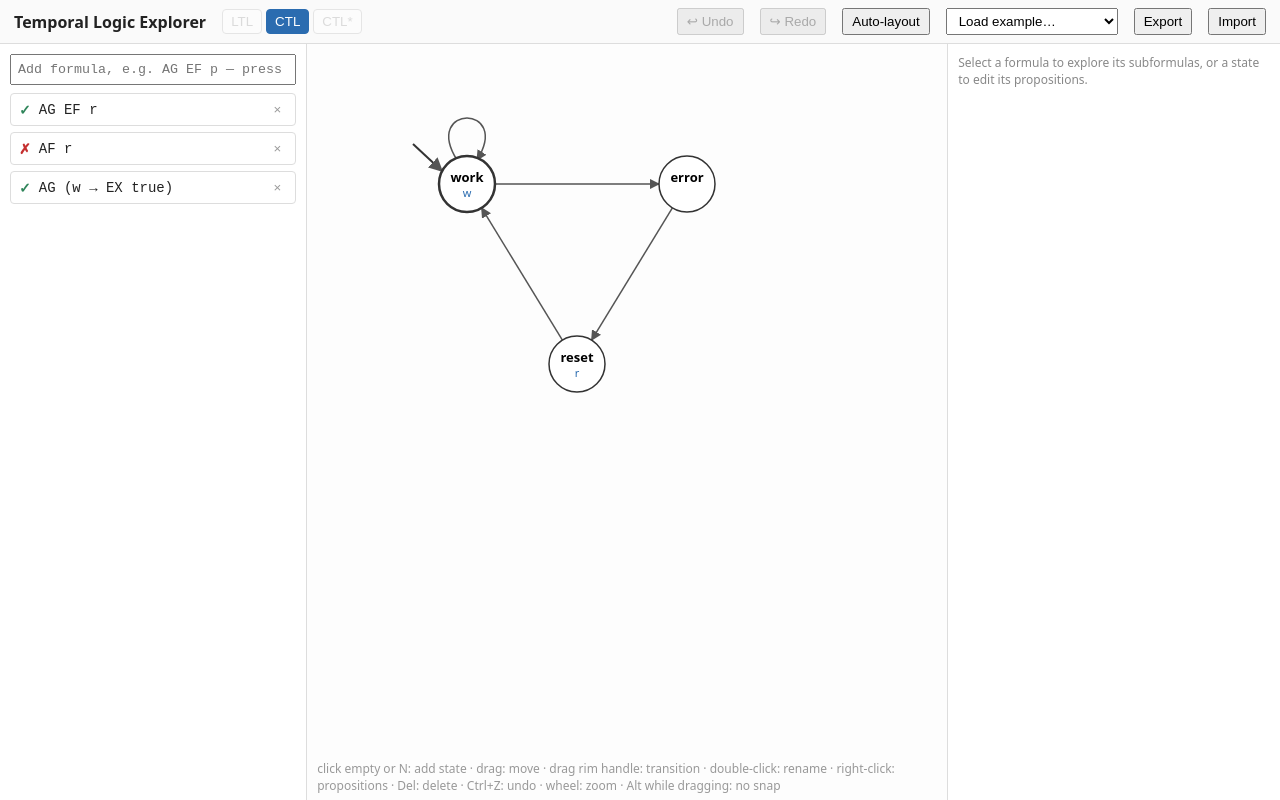
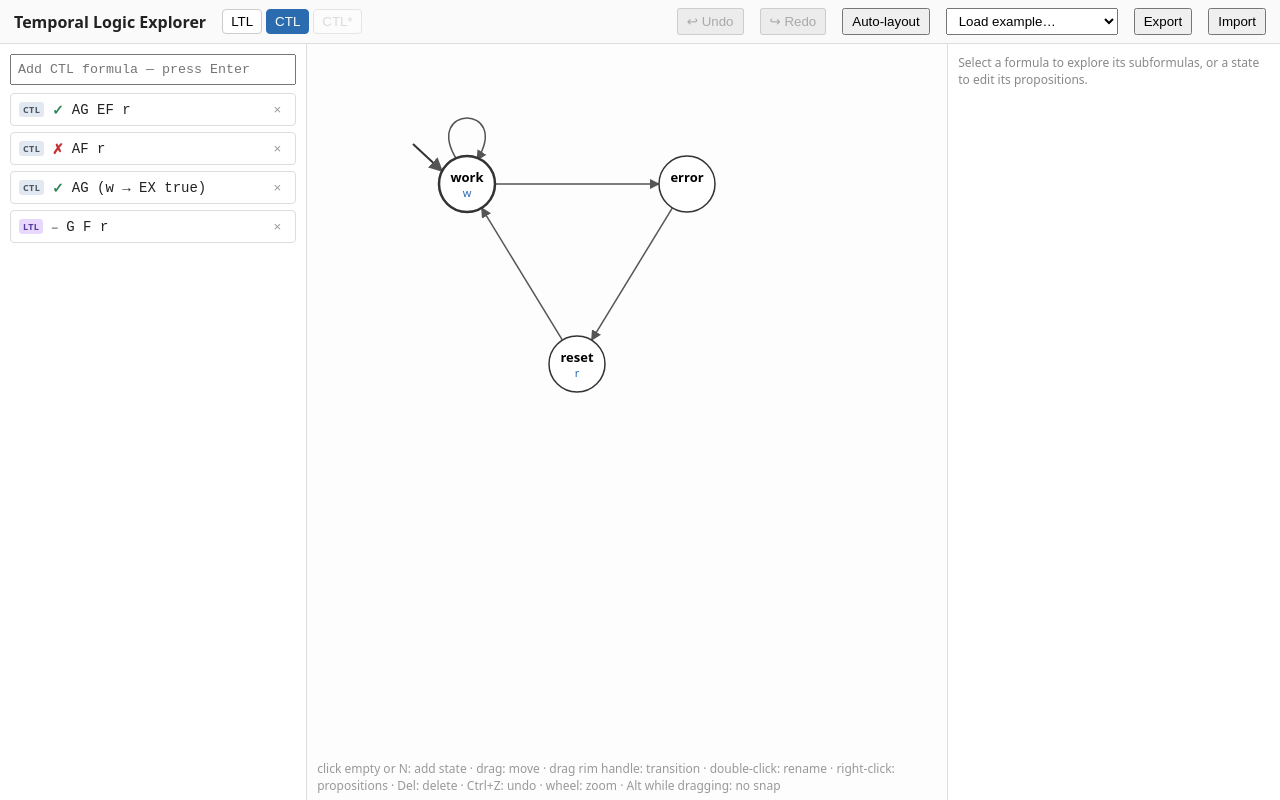
Before and after one commit to JeroenRobben/temporal-logic-explorer, a React (Vite) app: page / in a window 1280 px wide. Built offline with nearby package versions, Linux system fonts and the light colour scheme.

Commit message:
feat: per-formula logic tags, LTL analyses and inspector view, live LTL tab

```diff
--- a/src/styles.css
+++ b/src/styles.css
@@ -56,3 +56,7 @@ body { margin: 0; font-family: system-ui, sans-serif; font-size: 14px; color: #2
 .ctx-menu input { width: 100%; margin-top: 6px; padding: 4px; font-family: ui-monospace, monospace; }
 .rename-input { width: 100%; height: 100%; font-size: 13px; font-weight: 600; text-align: center;
   border: 1px solid #2b6cb0; border-radius: 4px; padding: 2px; box-sizing: border-box; }
+
+.badge { font-size: 9px; font-weight: 700; letter-spacing: 0.04em; padding: 1px 4px;
+  border-radius: 3px; background: #e2e8f0; color: #4a5568; flex: 0 0 auto; }
+.badge.ltl { background: #e9d8fd; color: #553c9a; }
--- a/src/ui/App.tsx
+++ b/src/ui/App.tsx
@@ -2,9 +2,12 @@ import { useEffect, useMemo, useRef, useState } from 'react';
 import { deadlockStates, KripkeStructure } from '../core/kripke';
 import { parseCTL, ParseError } from '../core/ctl-parser';
 import { checkCTL } from '../core/ctl-checker';
+import { parseLTL } from '../core/ltl-parser';
+import { checkLTL } from '../core/ltl-checker';
+import { validateLasso } from '../core/trace';
 import { findEvidence } from '../core/evidence';
 import { forceLayout } from '../core/layout';
-import { Analysis, FormulaEntry, Selection } from './types';
+import { Analysis, FormulaEntry, Logic, PendingLasso, Selection } from './types';
 import { colorForNode } from './colors';
 import { loadSaved, save, SavedState } from './storage';
 import { EXAMPLES } from './examples';
@@ -25,6 +28,7 @@ export default function App() {
   const [initial] = useState<SavedState>(() => loadSaved() ?? {
     model: structuredClone(EXAMPLES[0].model),
     formulas: structuredClone(EXAMPLES[0].formulas),
+    trace: null,
   });
   const history = useHistory<KripkeStructure>(initial.model);
   const model = history.present;
@@ -34,20 +38,37 @@ export default function App() {
   const [selectedNodeId, setSelectedNodeId] = useState<number | null>(null);
   const [stepIndex, setStepIndex] = useState<number | null>(null);
   const [showEvidence, setShowEvidence] = useState(false);
+  const [entryLogic, setEntryLogic] = useState<Logic>('ctl');
+  const [trace, setTrace] = useState<PendingLasso | null>(initial.trace ?? null);
   const layoutAnim = useRef<number | null>(null);
 
-  useEffect(() => { save({ model, formulas }); }, [model, formulas]);
+  useEffect(() => { save({ model, formulas, trace }); }, [model, formulas, trace]);
+
+  const completeLasso = useMemo(() => {
+    if (!trace || trace.loopIndex === null) return null;
+    const lasso = { stateIds: trace.stateIds, loopIndex: trace.loopIndex };
+    return validateLasso(model, lasso) === null ? lasso : null;
+  }, [trace, model]);
 
   const analyses: Analysis[] = useMemo(() =>
     formulas.map((entry) => {
       try {
+        if (entry.logic === 'ltl') {
+          const ltlAst = parseLTL(entry.text);
+          const ltlRows = completeLasso ? checkLTL(model, completeLasso, ltlAst) : undefined;
+          return {
+            entry, ltlAst, ltlRows,
+            verdict: ltlRows ? ltlRows.get(ltlAst.id)![0] : null,
+          };
+        }
         const ast = parseCTL(entry.text);
-        return { entry, ast, record: checkCTL(model, ast) };
+        const record = checkCTL(model, ast);
+        return { entry, ast, record, verdict: record.verdict };
       } catch (e) {
-        if (e instanceof ParseError) return { entry, error: e };
+        if (e instanceof ParseError) return { entry, error: e, verdict: null };
         throw e;
       }
-    }), [formulas, model]);
+    }), [formulas, model, completeLasso]);
 
   const selectedFormulaId = selection?.kind === 'formula' ? selection.id : null;
   const selectedAnalysis = analyses.find((a) => a.entry.id === selectedFormulaId) ?? null;
@@ -147,6 +168,7 @@ export default function App() {
     cancelLayoutAnim();
     history.reset(s.model);
     setFormulas(s.formulas);
+    setTrace(s.trace ?? null);
     setSelection(null);
     setActiveFormulaId(null);
     setSelectedNodeId(null);
@@ -218,14 +240,17 @@ export default function App() {
         onLoadExample={(i) => loadState({
           model: structuredClone(EXAMPLES[i].model),
           formulas: structuredClone(EXAMPLES[i].formulas),
+          trace: null,
         })}
         onImport={loadState}
-        exportState={() => ({ model, formulas })}
+        exportState={() => ({ model, formulas, trace })}
         onUndo={undo}
         onRedo={redo}
         canUndo={history.canUndo}
         canRedo={history.canRedo}
         onAutoLayout={autoLayout}
+        entryLogic={entryLogic}
+        onEntryLogic={setEntryLogic}
       />
       <div className="main">
         <div className="pane left">
@@ -233,7 +258,8 @@ export default function App() {
             analyses={analyses}
             selectedFormulaId={activeFormulaId}
             onSelect={selectFormula}
-            onAdd={(text) => setFormulas((f) => [...f, { id: freshId('f'), text }])}
+            onAdd={(text) => setFormulas((f) => [...f, { id: freshId('f'), text, logic: entryLogic }])}
+            entryLogic={entryLogic}
             onRemove={(id) => {
               setFormulas((f) => f.filter((x) => x.id !== id));
               if (selectedFormulaId === id) setSelection(null);
--- a/src/ui/FormulaPanel.tsx
+++ b/src/ui/FormulaPanel.tsx
@@ -1,6 +1,7 @@
 import { useState } from 'react';
-import { pretty } from '../core/ctl-parser';
-import { Analysis } from './types';
+import { pretty as prettyCTL } from '../core/ctl-parser';
+import { pretty as prettyLTL } from '../core/ltl-parser';
+import { Analysis, Logic } from './types';
 
 interface FormulaPanelProps {
   analyses: Analysis[];
@@ -8,9 +9,12 @@ interface FormulaPanelProps {
   onSelect: (id: string) => void;
   onAdd: (text: string) => void;
   onRemove: (id: string) => void;
+  entryLogic: Logic;
 }
 
-export default function FormulaPanel({ analyses, selectedFormulaId, onSelect, onAdd, onRemove }: FormulaPanelProps) {
+export default function FormulaPanel({
+  analyses, selectedFormulaId, onSelect, onAdd, onRemove, entryLogic,
+}: FormulaPanelProps) {
   const [draft, setDraft] = useState('');
 
   function submit() {
@@ -24,7 +28,7 @@ export default function FormulaPanel({ analyses, selectedFormulaId, onSelect, on
     <div>
       <input
         className="formula-input"
-        placeholder="Add formula, e.g. AG EF p — press Enter"
+        placeholder={`Add ${entryLogic.toUpperCase()} formula — press Enter`}
         value={draft}
         onChange={(e) => setDraft(e.target.value)}
         onKeyDown={(e) => { if (e.key === 'Enter') submit(); }}
@@ -32,18 +36,22 @@ export default function FormulaPanel({ analyses, selectedFormulaId, onSelect, on
       <div style={{ marginTop: 8 }}>
         {analyses.map((a) => {
           const verdict = a.error ? '⚠'
-            : a.record?.verdict === true ? '✓'
-            : a.record?.verdict === false ? '✗' : '–';
-          const cls = a.record?.verdict === true ? 'true'
-            : a.record?.verdict === false ? 'false' : 'none';
+            : a.verdict === true ? '✓'
+            : a.verdict === false ? '✗' : '–';
+          const cls = a.verdict === true ? 'true'
+            : a.verdict === false ? 'false' : 'none';
+          const text = a.ast ? prettyCTL(a.ast) : a.ltlAst ? prettyLTL(a.ltlAst) : a.entry.text;
           return (
             <div
               key={a.entry.id}
               className={`formula-row ${a.entry.id === selectedFormulaId ? 'selected' : ''}`}
               onClick={() => onSelect(a.entry.id)}
+              title={a.verdict === null && !a.error && a.entry.logic === 'ltl'
+                ? 'Build a trace to evaluate LTL formulas' : undefined}
             >
+              <span className={`badge ${a.entry.logic}`}>{a.entry.logic.toUpperCase()}</span>
               <span className={`verdict ${cls}`}>{verdict}</span>
-              <span className="text">{a.ast ? pretty(a.ast) : a.entry.text}</span>
+              <span className="text">{text}</span>
               <button
                 className="remove"
                 title="Remove"
--- a/src/ui/Header.tsx
+++ b/src/ui/Header.tsx
@@ -1,6 +1,7 @@
 import { useRef } from 'react';
 import { EXAMPLES } from './examples';
 import { SavedState, validateSavedState, normalizeSavedState } from './storage';
+import { Logic } from './types';
 
 interface HeaderProps {
   onLoadExample: (index: number) => void;
@@ -11,10 +12,13 @@ interface HeaderProps {
   canUndo: boolean;
   canRedo: boolean;
   onAutoLayout: () => void;
+  entryLogic: Logic;
+  onEntryLogic: (l: Logic) => void;
 }
 
 export default function Header({
   onLoadExample, onImport, exportState, onUndo, onRedo, canUndo, canRedo, onAutoLayout,
+  entryLogic, onEntryLogic,
 }: HeaderProps) {
   const fileRef = useRef<HTMLInputElement>(null);
 
@@ -43,8 +47,10 @@ export default function Header({
     <div className="header">
       <h1>Temporal Logic Explorer</h1>
       <div className="tabs">
-        <button className="tab" disabled title="Coming later">LTL</button>
-        <button className="tab active">CTL</button>
+        <button className={`tab ${entryLogic === 'ltl' ? 'active' : ''}`}
+          onClick={() => onEntryLogic('ltl')} title="New formulas are LTL (evaluated on the trace)">LTL</button>
+        <button className={`tab ${entryLogic === 'ctl' ? 'active' : ''}`}
+          onClick={() => onEntryLogic('ctl')} title="New formulas are CTL (evaluated on the structure)">CTL</button>
         <button className="tab" disabled title="Coming later">CTL*</button>
       </div>
       <div className="spacer" />
--- a/src/ui/Inspector.tsx
+++ b/src/ui/Inspector.tsx
@@ -1,6 +1,7 @@
 import { useState } from 'react';
 import { KripkeStructure, allPropositions, stateById } from '../core/kripke';
 import { CTLNode, pretty } from '../core/ctl-parser';
+import { LTLNode, pretty as prettyLTL } from '../core/ltl-parser';
 import { Analysis, Selection } from './types';
 import { colorForNode } from './colors';
 import { Evidence } from '../core/evidence';
@@ -20,7 +21,7 @@ export interface InspectorProps {
   onDeleteTransition: (from: string, to: string) => void;
 }
 
-export const RESERVED_NAMES = ['true', 'false', 'A', 'E', 'U', 'AX', 'EX', 'AF', 'EF', 'AG', 'EG', 'AU', 'EU'];
+export const RESERVED_NAMES = ['true', 'false', 'A', 'E', 'U', 'X', 'F', 'G', 'AX', 'EX', 'AF', 'EF', 'AG', 'EG', 'AU', 'EU'];
 
 const GLOSS: Record<string, string> = {
   AG: 'on every path, at every step',
@@ -34,6 +35,10 @@ const GLOSS: Record<string, string> = {
   and: 'both hold', or: 'at least one holds', not: 'does not hold',
   implies: 'if the left holds, so does the right', iff: 'both or neither',
   prop: 'atomic proposition', true: 'holds everywhere', false: 'holds nowhere',
+  X: 'in the next step',
+  F: 'eventually',
+  G: 'at every step from here on',
+  U: 'the left holds until the right does',
 };
 
 function childrenOf(n: CTLNode): CTLNode[] {
@@ -76,6 +81,51 @@ function NodeTree(props: {
       </div>
       {childrenOf(node).map((c) => (
         <NodeTree key={c.id} node={c} depth={depth + 1}
+          selectedNodeId={selectedNodeId} onSelectNode={onSelectNode} />
+      ))}
+    </div>
+  );
+}
+
+function childrenOfLTL(n: LTLNode): LTLNode[] {
+  if ('child' in n) return [n.child];
+  if ('left' in n) return [n.left, n.right];
+  return [];
+}
+
+function labelOfLTL(n: LTLNode): string {
+  switch (n.kind) {
+    case 'prop': return n.name;
+    case 'true': case 'false': return n.kind;
+    case 'not': return '¬';
+    case 'and': return '∧';
+    case 'or': return '∨';
+    case 'implies': return '→';
+    case 'iff': return '↔';
+    case 'U': return '· U ·';
+    default: return n.kind;
+  }
+}
+
+function LTLNodeTree(props: {
+  node: LTLNode; depth: number;
+  selectedNodeId: number | null; onSelectNode: (id: number) => void;
+}) {
+  const { node, depth, selectedNodeId, onSelectNode } = props;
+  return (
+    <div>
+      <div
+        className={`node-row ${node.id === selectedNodeId ? 'selected' : ''}`}
+        style={{ marginLeft: depth * 14 }}
+        onClick={() => onSelectNode(node.id)}
+        title={GLOSS[node.kind]}
+      >
+        <span className="swatch" style={{ background: colorForNode(node.id) }} />
+        <span>{labelOfLTL(node)}</span>
+        <span className="muted">{prettyLTL(node)}</span>
+      </div>
+      {childrenOfLTL(node).map((c) => (
+        <LTLNodeTree key={c.id} node={c} depth={depth + 1}
           selectedNodeId={selectedNodeId} onSelectNode={onSelectNode} />
       ))}
     </div>
@@ -179,6 +229,27 @@ export default function Inspector(props: InspectorProps) {
         </div>
       );
     }
+    if (analysis.entry.logic === 'ltl' && analysis.ltlAst) {
+      const { ltlAst, ltlRows } = analysis;
+      const selectedLTLNode = selectedNodeId !== null
+        ? (function find(n: LTLNode): LTLNode | undefined {
+            if (n.id === selectedNodeId) return n;
+            for (const c of childrenOfLTL(n)) { const r = find(c); if (r) return r; }
+          })(ltlAst)
+        : undefined;
+      return (
+        <div>
+          <div className="section-title">Subformulas — rows in the timeline</div>
+          <LTLNodeTree node={ltlAst} depth={0} selectedNodeId={selectedNodeId}
+            onSelectNode={(id) => onSelectNode(id === selectedNodeId ? null : id)} />
+          {selectedLTLNode && <div className="gloss">{GLOSS[selectedLTLNode.kind]}</div>}
+          <div className="section-title">Verdict (trace position 0)</div>
+          {ltlRows
+            ? <div className="muted">{ltlRows.get(ltlAst.id)![0] ? '✓ holds' : '✗ fails'} on the current trace</div>
+            : <div className="muted">No trace — build one (⏺ in the timeline) to evaluate.</div>}
+        </div>
+      );
+    }
     const { ast, record } = analysis;
     if (!ast || !record) return null;
     const selectedResult = selectedNodeId !== null ? record.results.get(selectedNodeId) : undefined;
--- a/src/ui/examples.ts
+++ b/src/ui/examples.ts
@@ -22,9 +22,10 @@ export const EXAMPLES: Example[] = [
       ],
     },
     formulas: [
-      { id: 'f1', text: 'AG EF r' }, // true: reset is reachable from everywhere
-      { id: 'f2', text: 'AF r' }, // false: work can self-loop forever
-      { id: 'f3', text: 'AG (w -> EX true)' }, // true: work states have successors
+      { id: 'f1', text: 'AG EF r', logic: 'ctl' }, // true: reset is reachable from everywhere
+      { id: 'f2', text: 'AF r', logic: 'ctl' }, // false: work can self-loop forever
+      { id: 'f3', text: 'AG (w -> EX true)', logic: 'ctl' }, // true: work states have successors
+      { id: 'f4', text: 'G F r', logic: 'ltl' }, // '–' until you build a trace; true iff reset is in the loop
     ],
   },
   {
@@ -41,9 +42,9 @@ export const EXAMPLES: Example[] = [
       ],
     },
     formulas: [
-      { id: 'f1', text: 'AG !(c1 & c2)' }, // true: never both critical
-      { id: 'f2', text: 'AG EF c1' }, // true: crit1 stays reachable
-      { id: 'f3', text: 'E[!c2 U c1]' }, // true: some path keeps ¬c2 until c1
+      { id: 'f1', text: 'AG !(c1 & c2)', logic: 'ctl' }, // true: never both critical
+      { id: 'f2', text: 'AG EF c1', logic: 'ctl' }, // true: crit1 stays reachable
+      { id: 'f3', text: 'E[!c2 U c1]', logic: 'ctl' }, // true: some path keeps ¬c2 until c1
     ],
   },
   {
@@ -58,8 +59,8 @@ export const EXAMPLES: Example[] = [
       ],
     },
     formulas: [
-      { id: 'f1', text: 'AG EF p' }, // false: 'stuck' cannot reach p
-      { id: 'f2', text: 'AX false' }, // false at 'alive' (has successors); vacuously true at 'stuck'
+      { id: 'f1', text: 'AG EF p', logic: 'ctl' }, // false: 'stuck' cannot reach p
+      { id: 'f2', text: 'AX false', logic: 'ctl' }, // false at 'alive' (has successors); vacuously true at 'stuck'
     ],
   },
 ];
--- a/src/ui/storage.ts
+++ b/src/ui/storage.ts
@@ -1,11 +1,12 @@
 import { KripkeStructure } from '../core/kripke';
-import { FormulaEntry } from './types';
+import { FormulaEntry, PendingLasso } from './types';
 
 const KEY = 'temporal-logic-explorer-v1';
 
 export interface SavedState {
   model: KripkeStructure;
   formulas: FormulaEntry[];
+  trace?: PendingLasso | null;
 }
 
 export function loadSaved(): SavedState | null {
@@ -13,7 +14,12 @@ export function loadSaved(): SavedState | null {
     const raw = localStorage.getItem(KEY);
     if (!raw) return null;
     const parsed = JSON.parse(raw);
-    return validateSavedState(parsed) ? normalizeSavedState(parsed) : null;
+    if (!validateSavedState(parsed)) return null;
+    const normalized = normalizeSavedState(parsed);
+    return {
+      ...normalized,
+      formulas: normalized.formulas.map((f) => ({ ...f, logic: f.logic ?? 'ctl' })),
+    };
   } catch {
     return null;
   }
@@ -58,8 +64,17 @@ export function validateSavedState(x: unknown): x is SavedState {
       && stateIds.has(tr.from) && stateIds.has(tr.to);
   })) return false;
   if (!Array.isArray(o.formulas)) return false;
-  return (o.formulas as unknown[]).every((f) => {
+  if (!(o.formulas as unknown[]).every((f) => {
     const fe = f as Record<string, unknown>;
-    return typeof fe.id === 'string' && typeof fe.text === 'string';
-  });
+    return typeof fe.id === 'string' && typeof fe.text === 'string'
+      && (fe.logic === undefined || fe.logic === 'ctl' || fe.logic === 'ltl');
+  })) return false;
+  if (o.trace !== undefined && o.trace !== null) {
+    const tr = o.trace as Record<string, unknown>;
+    if (!Array.isArray(tr.stateIds) || !tr.stateIds.every((s: unknown) => typeof s === 'string')) return false;
+    if (tr.loopIndex !== null && (typeof tr.loopIndex !== 'number'
+      || !Number.isInteger(tr.loopIndex) || tr.loopIndex < 0
+      || tr.loopIndex >= tr.stateIds.length)) return false;
+  }
+  return true;
 }
```
Also changed, not shown: src/ui/types.ts (+16 -2 lines), 2 other files (tests, documents, lock files or other folders).
